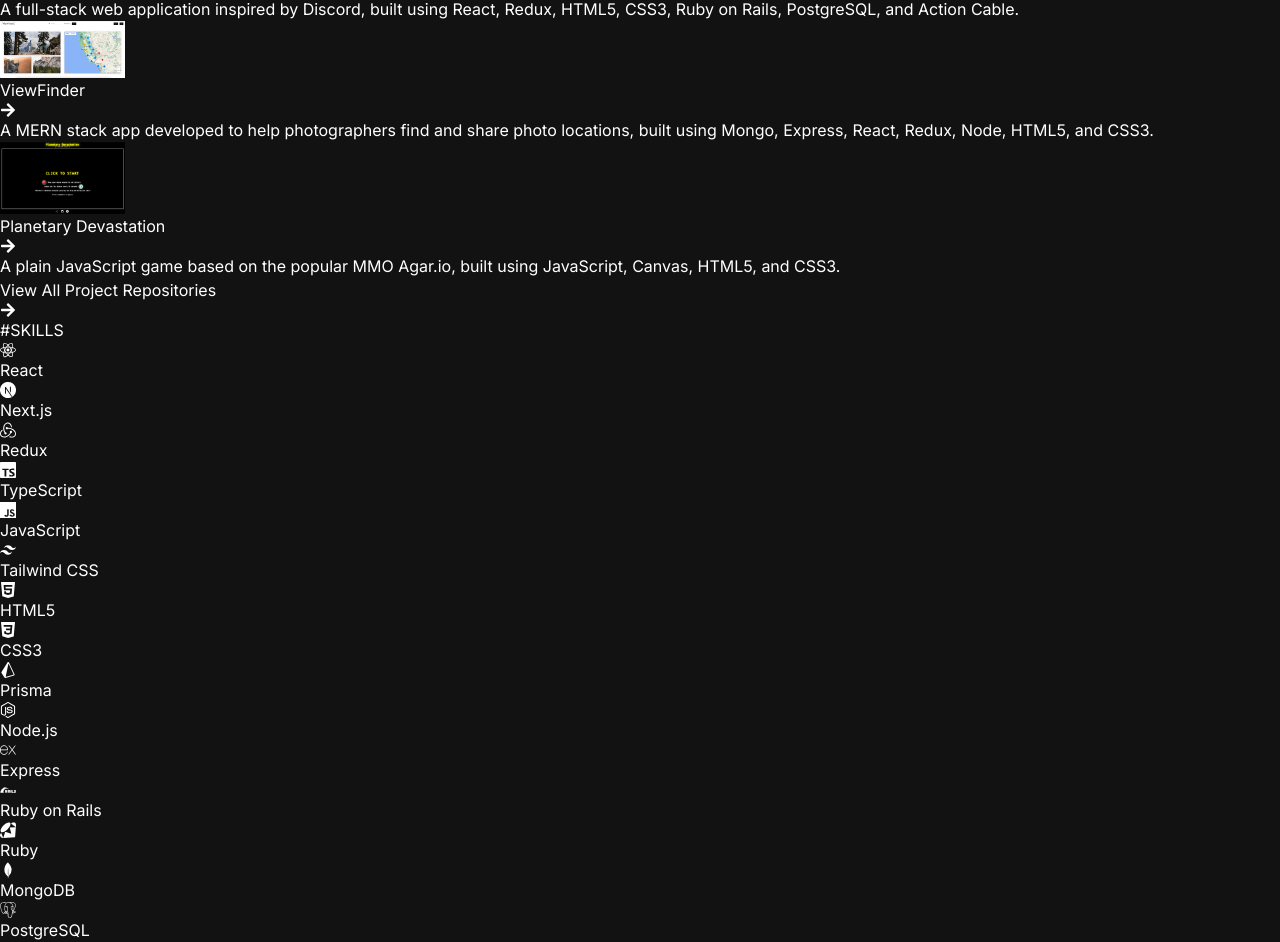
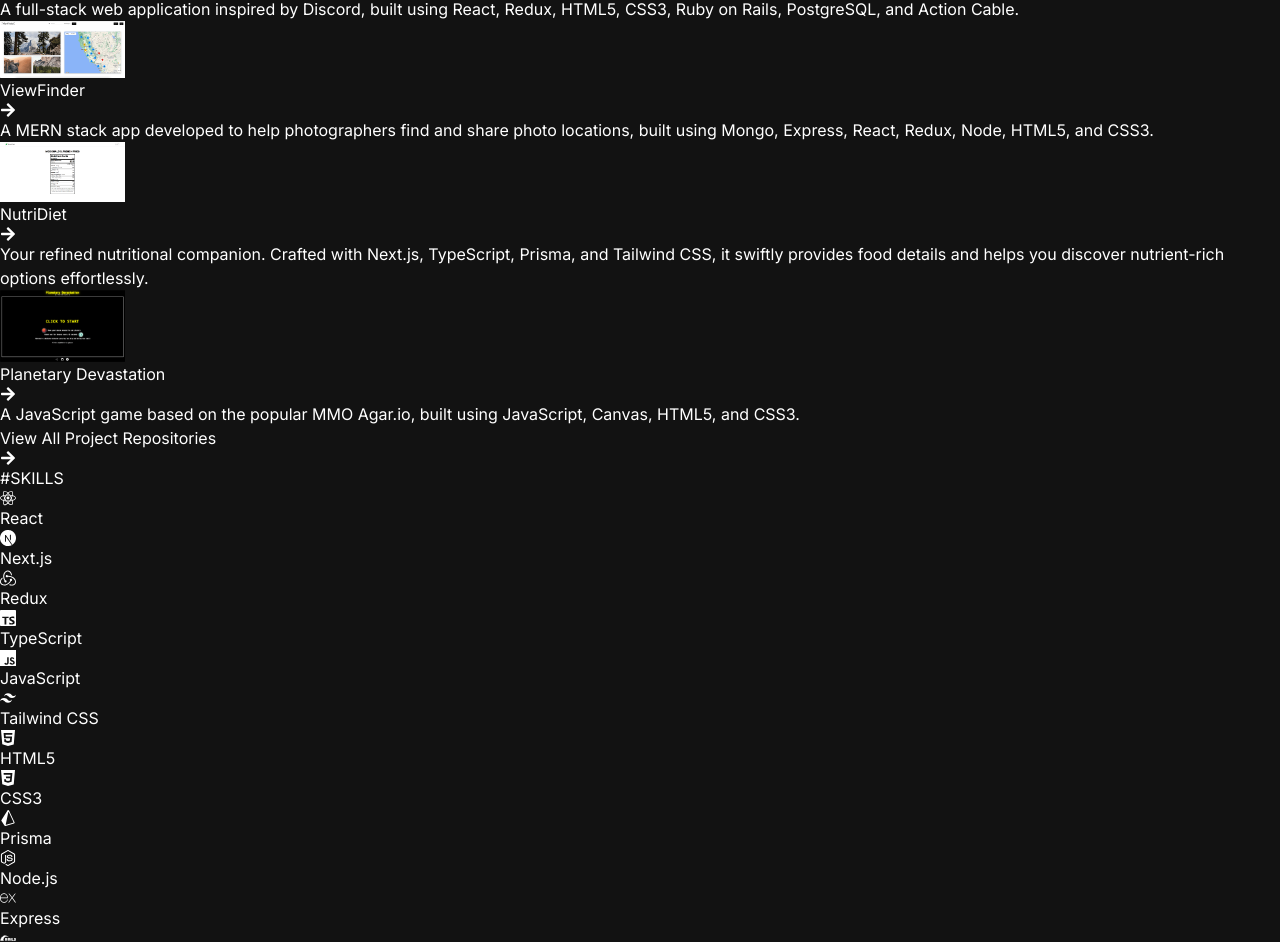
Before and after one commit to T1LT/PortfolioV2, a Next.js app: page / in a window 1280 px wide. Shown: the part 816-1758 px from the top of the page. Built offline with nearby package versions, Linux system fonts and the light colour scheme.

Commit message:
Add nutridiet to projects

```diff
--- a/src/components/Sections/ProjectsSection.tsx
+++ b/src/components/Sections/ProjectsSection.tsx
@@ -32,8 +32,14 @@
         type="project"
       />
       <Card
+        title="NutriDiet"
+        description="Your refined nutritional companion. Crafted with Next.js, TypeScript, Prisma, and Tailwind CSS, it swiftly provides food details and helps you discover nutrient-rich options effortlessly."
+        url="https://nutridiet.vercel.app/"
+        type="project"
+      />
+      <Card
         title="Planetary Devastation"
-        description="A plain JavaScript game based on the popular MMO Agar.io, built using JavaScript, Canvas, HTML5, and CSS3."
+        description="A JavaScript game based on the popular MMO Agar.io, built using JavaScript, Canvas, HTML5, and CSS3."
         url="https://t1lt.github.io/PlanetaryDevastation/"
         type="project"
       />
```
Also changed, not shown: public/images/ComingSoon.png, public/images/NutriDiet.png (added).
